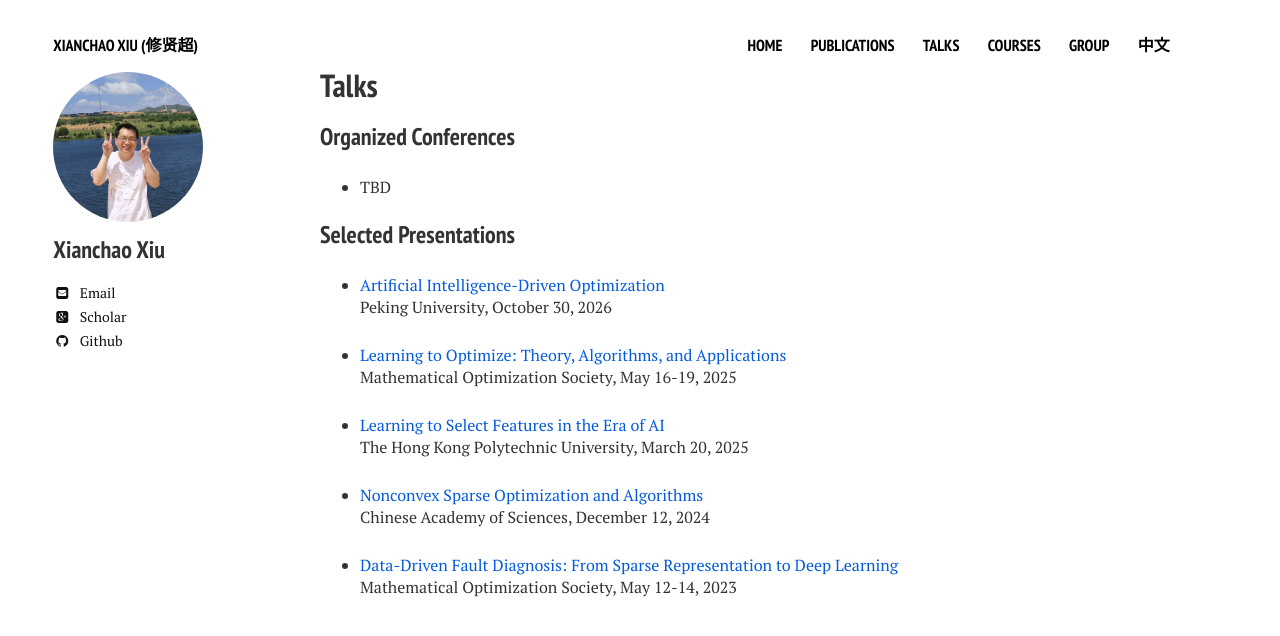
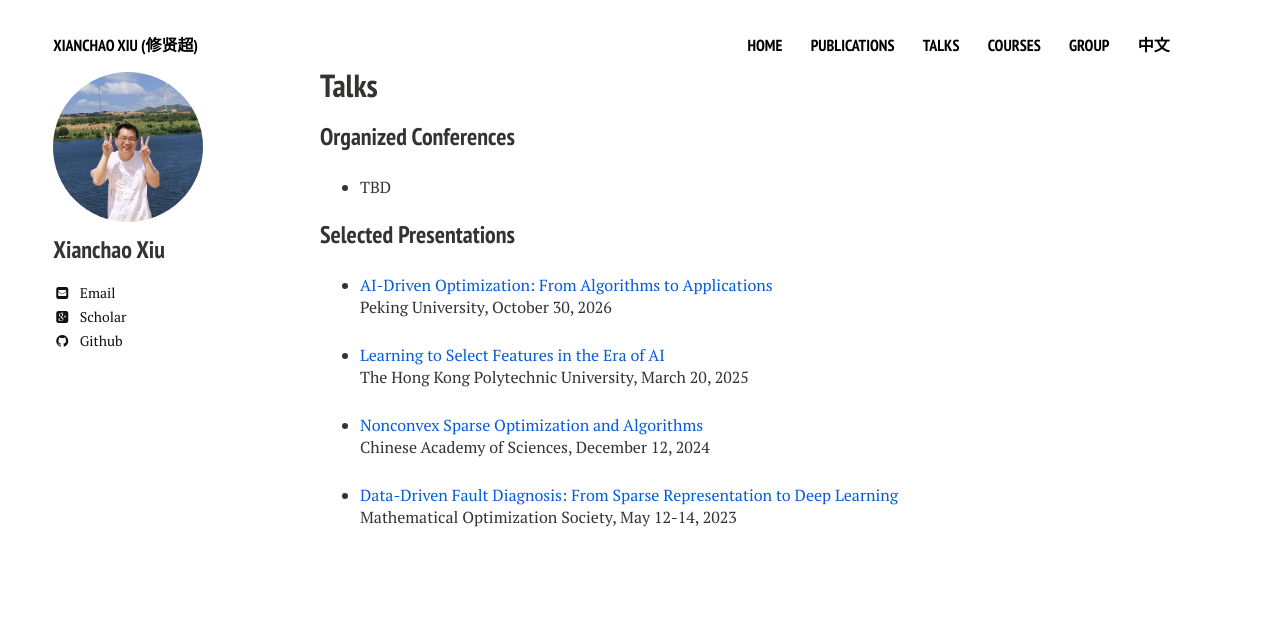
Before and after one commit to xianchaoxiu/xianchaoxiu.github.io, a Jekyll site: the page built from talks/index.md, in a window 1280 px wide. Shown: the top 636 px of the page. Built offline with Jekyll 4.4.1, drawn with Linux system fonts in a browser that asks for light colours; nearby versions of some CDN libraries.

Commit message:
Update index.md

```diff
--- a/talks/index.md
+++ b/talks/index.md
@@ -14,11 +14,8 @@ share: false
 
 ### Selected Presentations
 
-* <a href="../talks/2026-PKU.pdf" class="textlink" target="_blank"> Artificial Intelligence-Driven Optimization </a><br>
+* <a href="../talks/2026-PKU.pdf" class="textlink" target="_blank"> AI-Driven Optimization: From Algorithms to Applications </a><br>
 Peking University, October 30, 2026
-
-* <a href="../talks/2025-MOS.pdf" class="textlink" target="_blank"> Learning to Optimize: Theory, Algorithms, and Applications</a><br>
-Mathematical Optimization Society, May 16-19, 2025
 
 * <a href="../talks/2025-POLYU.pdf" class="textlink" target="_blank"> Learning to Select Features in the Era of AI</a><br>
 The Hong Kong Polytechnic University, March 20, 2025
```
